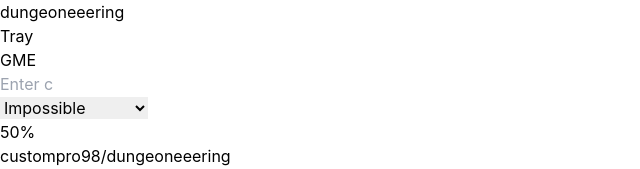
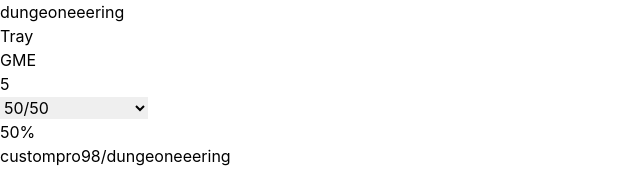
Before and after one commit to custompro98/dungeoneering, a Next.js app: page /game-master-emulator in a window 1280 px wide. Shown: the top 169 px of the page, without its empty margins (0-640 px from the left). Built offline with nearby package versions, Linux system fonts and the light colour scheme.

Commit message:
default value for selections on gme

```diff
--- a/components/select.tsx
+++ b/components/select.tsx
@@ -31,6 +31,7 @@
 type Props = {
   name: string
   options: Option[]
+  selected?: Option
   width: Width
   onChange: ChangeEventHandler<HTMLSelectElement>
 }
@@ -70,7 +71,11 @@
       onChange={props.onChange}
     >
       {props.options.map((option) => (
-        <option key={option.value} value={option.value}>
+        <option
+          key={option.value}
+          value={option.value}
+          selected={props.selected && option.value === props.selected.value}
+        >
           {option.name}
         </option>
       ))}
--- a/pages/game-master-emulator.tsx
+++ b/pages/game-master-emulator.tsx
@@ -44,6 +44,7 @@
             max: 9,
             placeholder: 'Enter chaos factor...',
             width: InputWidth.XSmall,
+            value: `${chaosFactor}`,
             onChange: handleChaosChange,
           }}
         />
@@ -54,8 +55,10 @@
           options={Object.keys(Odds)
             .map((odds) => parseInt(odds) as Odds)
             .filter((odds) => Odds[odds] !== undefined)
+            .reverse()
             .map((odds) => ({ value: odds, name: oddsMap[odds] }))}
           width={SelectWidth.XSmall}
+          selected={{ value: currentOdds, name: oddsMap[currentOdds] }}
           onChange={handleCurrentOddsChange}
         />
       </div>
```
